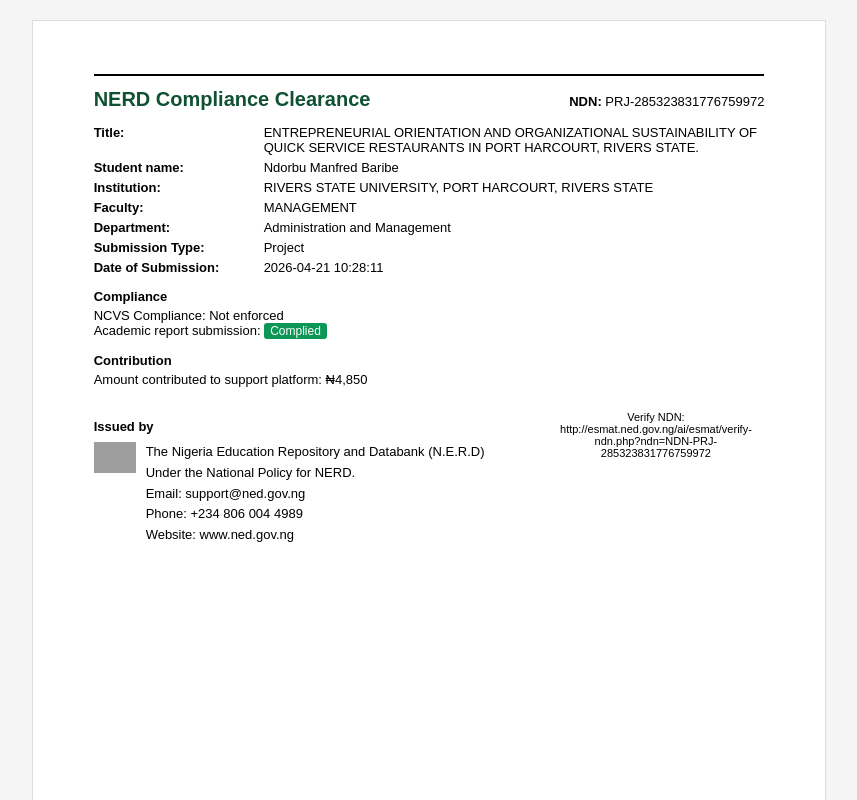
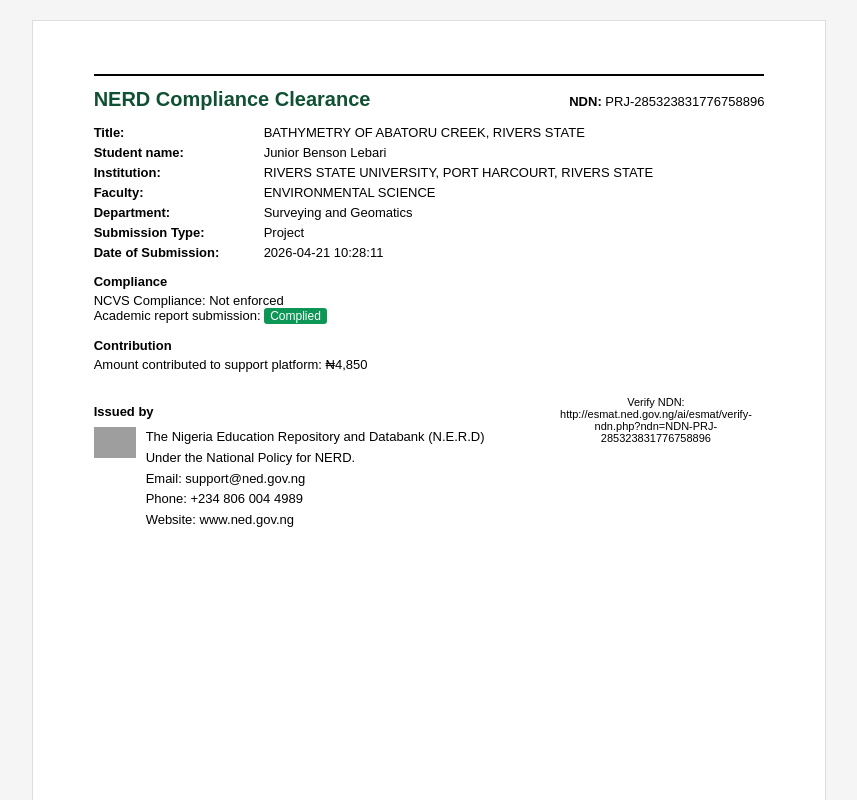
Before and after one commit to luvdance/nerd-play2, a plain HTML site: page index.html in a window 1280 px wide. Shown: the top 800 px of the page, without its empty margins (211-1068 px from the left). Drawn offline with Linux system fonts and the light colour scheme; grey boxes are pictures that could not be loaded; a script that the page names is missing.

Commit message:
Update project details in index.html

```diff
--- a/index.html
+++ b/index.html
@@ -158,18 +158,18 @@
     <!-- Header row -->
     <div class="top-row">
       <div class="title-green">NERD Compliance Clearance</div>
-      <div><strong>NDN:</strong> PRJ-285323831776759972</div>
+      <div><strong>NDN:</strong> PRJ-285323831776758896</div>
     </div>
 
     <!-- Info lines -->
     <div class="info-line">
       <span class="label">Title:</span>
-      <span>ENTREPRENEURIAL ORIENTATION AND ORGANIZATIONAL SUSTAINABILITY OF QUICK SERVICE RESTAURANTS IN PORT HARCOURT, RIVERS STATE.</span>
+      <span>BATHYMETRY OF ABATORU CREEK, RIVERS STATE</span>
     </div>
 
     <div class="info-line">
       <span class="label">Student name:</span>
-      <span>Ndorbu Manfred Baribe</span>
+      <span>Junior Benson Lebari</span>
     </div>
 
     <div class="info-line">
@@ -179,12 +179,12 @@
 
     <div class="info-line">
       <span class="label">Faculty:</span>
-      <span>MANAGEMENT</span>
+      <span>ENVIRONMENTAL SCIENCE</span>
     </div>
 
     <div class="info-line">
       <span class="label">Department:</span>
-      <span>Administration and Management</span>
+      <span>Surveying and Geomatics</span>
     </div>
 
     <div class="info-line">
@@ -227,7 +227,7 @@
         <div id="qrcode"></div>
         <div class="footer-text">
           Verify NDN:<br>
-          http://esmat.ned.gov.ng/ai/esmat/verify-ndn.php?ndn=NDN-PRJ-285323831776759972
+          http://esmat.ned.gov.ng/ai/esmat/verify-ndn.php?ndn=NDN-PRJ-285323831776758896
         </div>
       </div>
 
```
